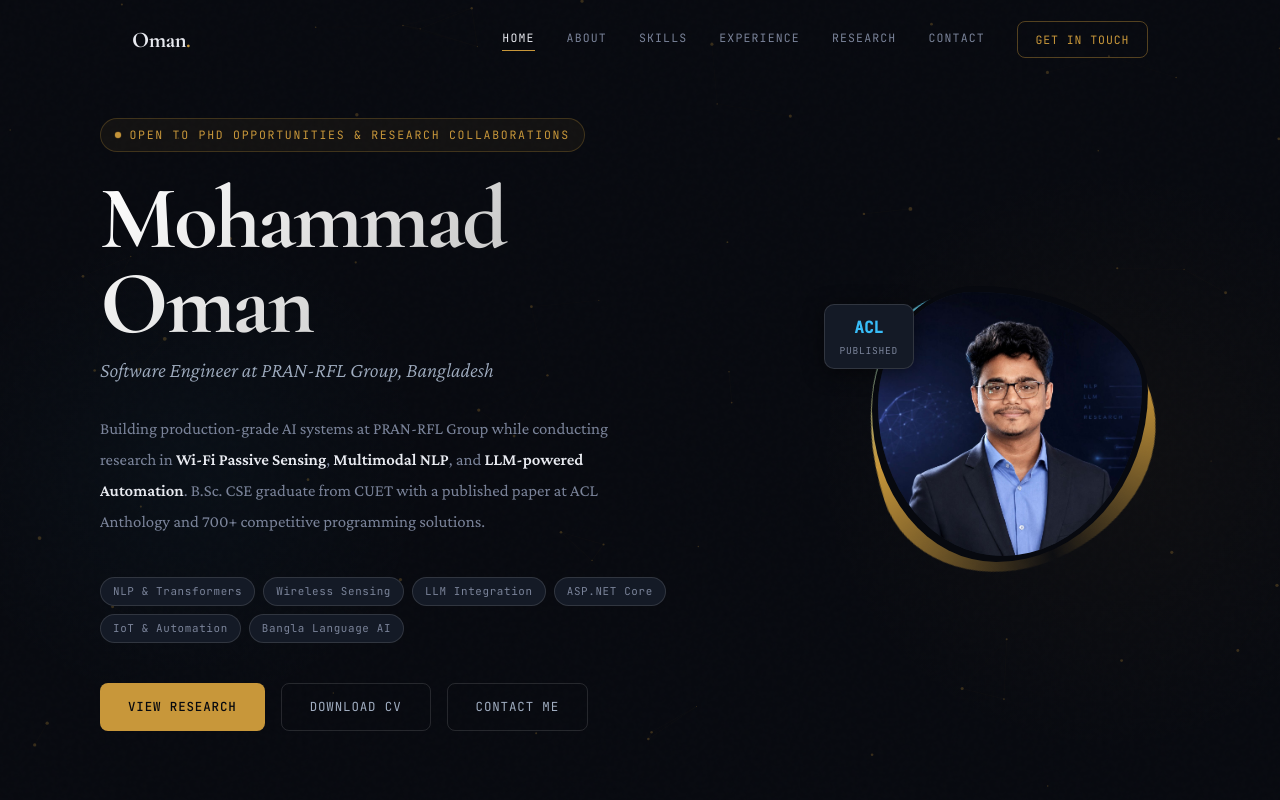
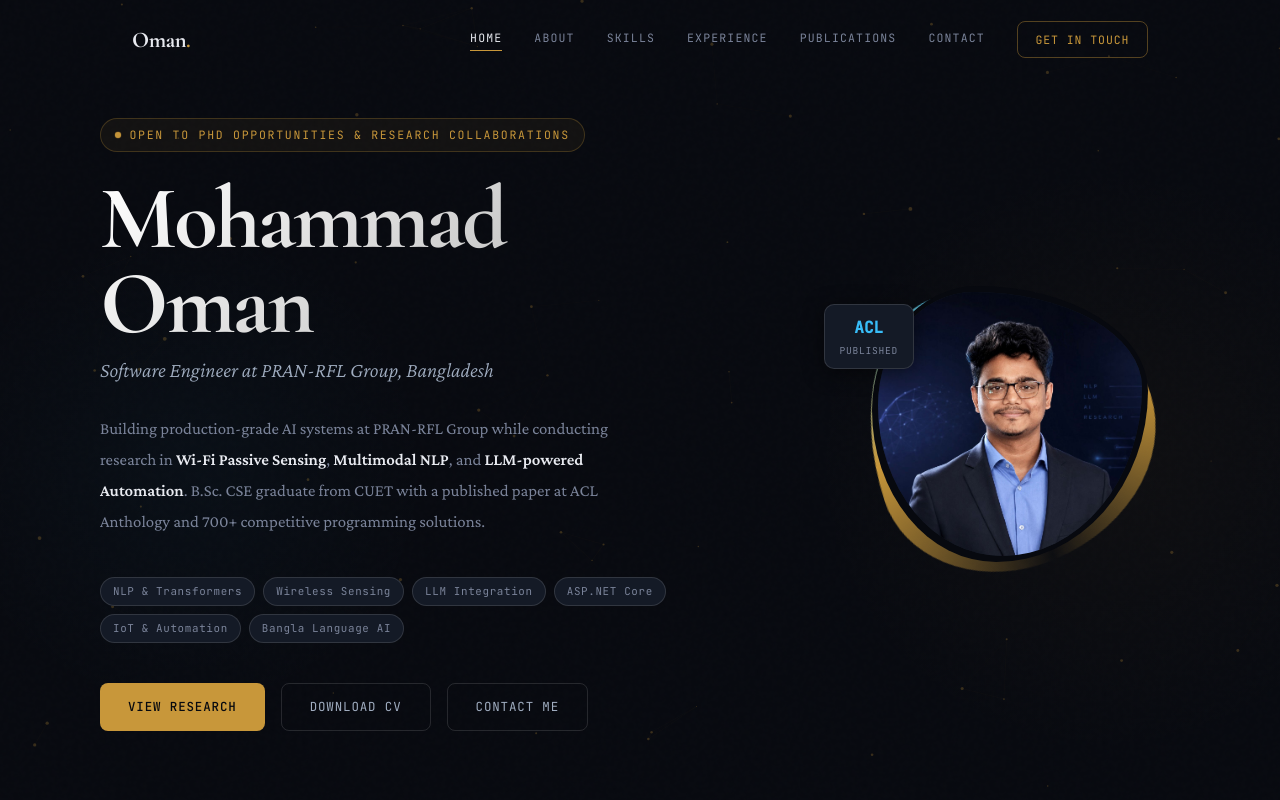
Before and after one commit to mdoman765/oman-portfolio, an Angular app: page /home in a window 1280 px wide. Shown: the top 800 px of the page. Built offline with nearby package versions, Linux system fonts and the light colour scheme; a web font is replaced by a local one.

Commit message:
cv updated+ navbar change

```diff
--- a/src/app/components/navbar/navbar.ts
+++ b/src/app/components/navbar/navbar.ts
@@ -16,7 +16,7 @@ export class Navbar {
     { label: 'About',      path: '/about' },
     { label: 'Skills',     path: '/skills' },
     { label: 'Experience', path: '/experience' },
-    { label: 'Research',   path: '/projects' },
+    { label: 'Publications',   path: '/projects' },
     { label: 'Contact',    path: '/contact' },
   ];
 
```
Also changed, not shown: 1 other file (tests, documents, lock files or other folders).
